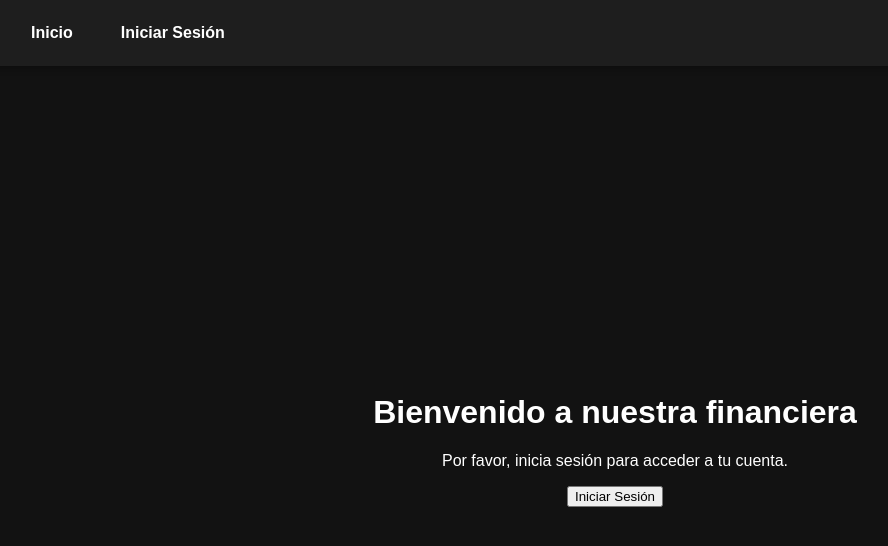
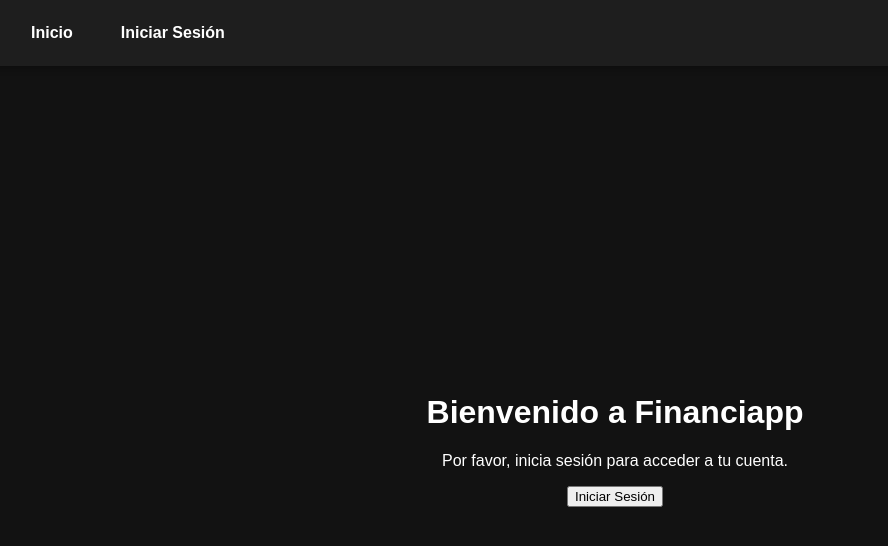
Before and after one commit to ButtarelliLucas/Financiapp, a React (Vite) app: page / in a window 1280 px wide. Shown: the top 546 px of the page, without its empty margins (25-913 px from the left). Built offline with nearby package versions, Linux system fonts and the light colour scheme.

Commit message:
beta final

```diff
--- a/src/pages/Home.jsx
+++ b/src/pages/Home.jsx
@@ -8,7 +8,7 @@
 
   return (
     <div>
-      <h1>Bienvenido a nuestra financiera</h1>
+      <h1>Bienvenido a Financiapp</h1>
       {isLoggedIn && userInfo ? (
         <>
           <p>Hola, {userInfo.name}! Accede a tu cuenta para ver tus detalles.</p>
```
